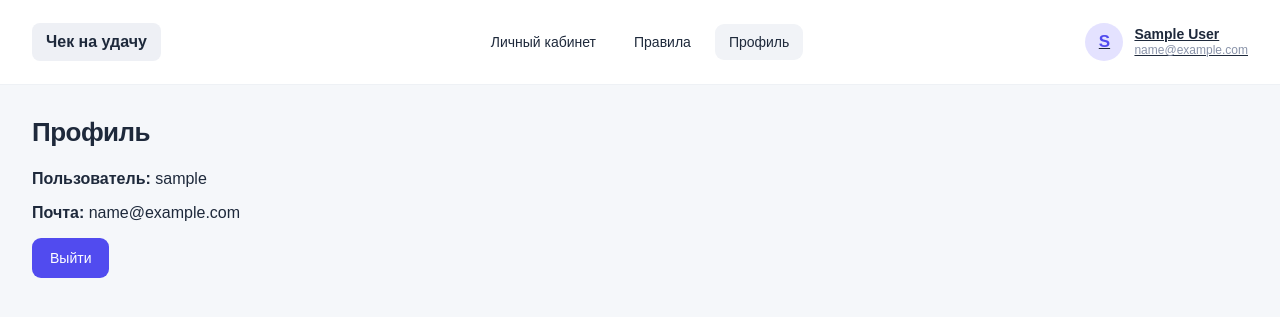
After one commit to mank000/firstitcompanytest, a Django app: page /profile/ in a window 1280 px wide. The commit adds this page. Shown: the top 317 px of the page. Run offline with Django 5.2, Linux system fonts and the light colour scheme; the visitor is signed in with stand-in values (Sample User, id 1); parts of the project's set-up code (start-up, migrations or seed data) failed here and were passed over.

Commit message:
Добавил правила и профиль

```diff
--- a/receipts/templates/base.html
+++ b/receipts/templates/base.html
@@ -5,7 +5,7 @@
     <meta charset="UTF-8">
     <meta name="viewport" content="width=device-width, initial-scale=1">
     <title>{% block title %}Чек на удачу{% endblock %}</title>
-    <link rel="stylesheet" href="{% static 'receipts/style.css' %}?v=4">
+    <link rel="stylesheet" href="{% static 'receipts/style.css' %}?v=6">
 </head>
 <body>
     <header class="site-header">
@@ -13,25 +13,22 @@
             <a class="brand" href="{% url 'receipts:list' %}">Чек на удачу</a>
             <nav class="header-nav" aria-label="Основная навигация">
                 {% if user.is_authenticated %}
-                    <a href="{% url 'receipts:list' %}"{% if request.resolver_match.url_name == 'list' %} class="active" aria-current="page"{% endif %}>Личный кабинет</a>
-                    <a href="{% url 'receipts:create' %}"{% if request.resolver_match.url_name == 'create' %} class="active" aria-current="page"{% endif %}>Зарегистрировать чек</a>
+                    <a href="{% url 'receipts:list' %}"{% if request.resolver_match.url_name == 'list' or request.resolver_match.url_name == 'create' %} class="active"{% if request.resolver_match.url_name == 'list' %} aria-current="page"{% endif %}{% endif %}>Личный кабинет</a>
+                    <a href="{% url 'receipts:rules' %}"{% if request.resolver_match.url_name == 'rules' %} class="active" aria-current="page"{% endif %}>Правила</a>
+                    <a href="{% url 'receipts:profile' %}"{% if request.resolver_match.url_name == 'profile' %} class="active" aria-current="page"{% endif %}>Профиль</a>
                 {% else %}
                     <a href="{% url 'login' %}">Войти</a>
                     <a href="{% url 'receipts:register' %}">Регистрация</a>
                 {% endif %}
             </nav>
             {% if user.is_authenticated %}
-                <div class="header-profile">
+                <a class="header-profile" href="{% url 'receipts:profile' %}" aria-label="Открыть профиль">
                     <span class="profile-avatar" aria-hidden="true">{{ user.username|first|upper }}</span>
                     <span class="profile-details">
                         <strong>{{ user.get_full_name|default:user.username }}</strong>
                         <small>{% if user.email %}{{ user.email }}{% else %}Участник акции{% endif %}</small>
                     </span>
-                    <form method="post" action="{% url 'logout' %}">
-                        {% csrf_token %}
-                        <button type="submit" class="nav-button">Выйти</button>
-                    </form>
-                </div>
+                </a>
             {% endif %}
         </div>
     </header>
--- /dev/null
+++ b/receipts/templates/receipts/profile.html
@@ -0,0 +1,15 @@
+{% extends "base.html" %}
+
+{% block title %}Профиль{% endblock %}
+
+{% block content %}
+<section class="info-card">
+    <h1>Профиль</h1>
+    <p><strong>Пользователь:</strong> {{ user.username }}</p>
+    {% if user.email %}<p><strong>Почта:</strong> {{ user.email }}</p>{% endif %}
+    <form method="post" action="{% url 'logout' %}">
+        {% csrf_token %}
+        <button class="button" type="submit">Выйти</button>
+    </form>
+</section>
+{% endblock %}
--- a/receipts/urls.py
+++ b/receipts/urls.py
@@ -7,6 +7,8 @@ app_name = "receipts"
 urlpatterns = [
     path("", views.receipt_list, name="list"),
     path("new/", views.create_receipt, name="create"),
+    path("rules/", views.rules, name="rules"),
+    path("profile/", views.profile, name="profile"),
     path("receipts/<int:receipt_id>/qr/", views.receipt_qr, name="qr"),
     path("register/", views.register, name="register"),
     path("api/receipts/", views.receipt_api, name="api"),
--- a/receipts/views.py
+++ b/receipts/views.py
@@ -119,6 +119,25 @@ def receipt_list(request):
 
 @login_required
 @require_GET
+def rules(request):
+    return render(
+        request,
+        "receipts/rules.html",
+        {
+            "promo_start": settings.PROMO_START_DATE,
+            "promo_end": settings.PROMO_END_DATE,
+        },
+    )
+
+
+@login_required
+@require_GET
+def profile(request):
+    return render(request, "receipts/profile.html")
+
+
+@login_required
+@require_GET
 def receipt_qr(request, receipt_id):
     if request.user.has_perm("receipts.view_receipt") or request.user.has_perm(
         "receipts.change_receipt"
```
Also changed, not shown: receipts/templates/receipts/rules.html (added, +13 -0 lines), README.md.
